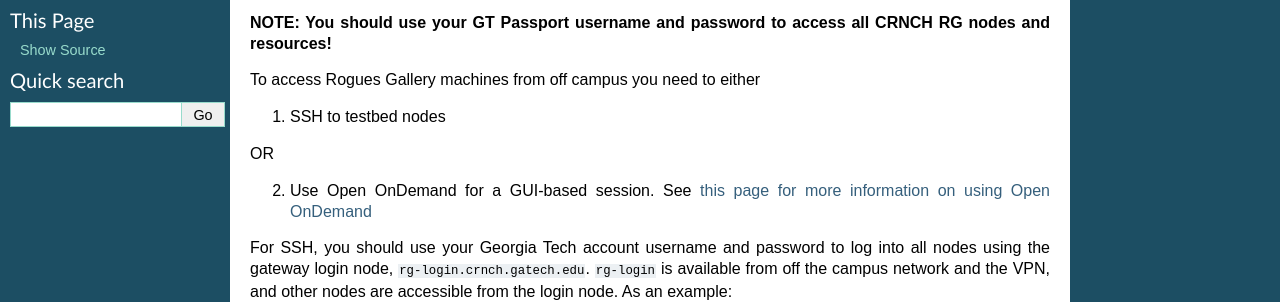
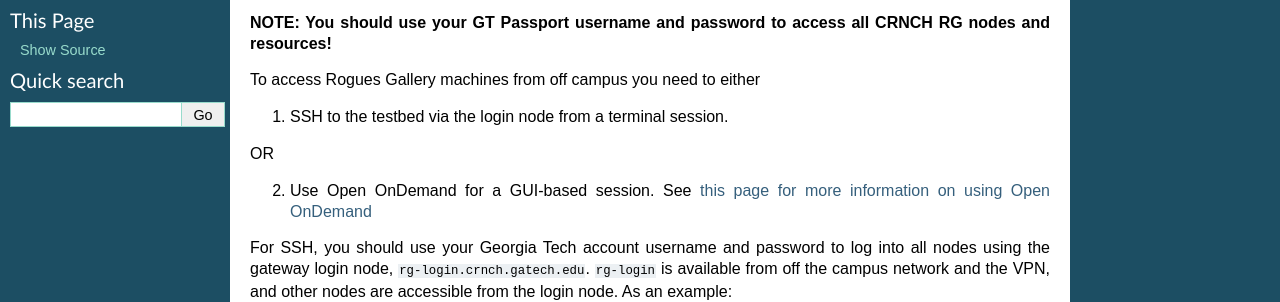
Before and after one commit to gt-crnch-rg/read-the-docs, a Sphinx documentation site: the page built from docs/general/rg-getting-started.rst, in a window 1280 px wide. Shown: the part 486-788 px from the top of the page. Built offline with Sphinx 7.4.7, drawn with Linux system fonts in a browser that asks for light colours; pages that are not in the unit, such as notebooks, are missing from menus.

Commit message:
Update rg-getting-started.rst

```diff
--- a/docs/general/rg-getting-started.rst
+++ b/docs/general/rg-getting-started.rst
@@ -20,7 +20,7 @@
 
 To access Rogues Gallery machines from off campus you need to either
 
-1) SSH to testbed nodes
+1) SSH to the testbed via the login node from a terminal session.
 
 OR
 
```
